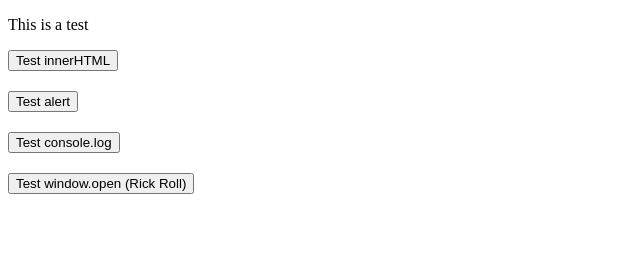
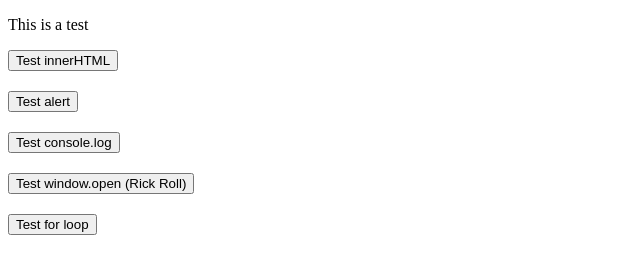
Before and after one commit to Ruben-van-der-Ark/test, a plain HTML site: page index.html in a window 1280 px wide. Shown: the whole page, without its empty margins (0-640 px from the left). Drawn offline with Linux system fonts and the light colour scheme.

Commit message:
For loop tests

```diff
--- a/index.html
+++ b/index.html
@@ -19,5 +19,7 @@
   <button onclick="testConsoleLog()">Test console.log</button>
 
   <button onclick="testRickRoll()"> Test window.open (Rick Roll)</button>
+
+  <button onclick="testForLoop()"> Test for loop</button>
 </body>
 </html>
--- a/testjs.js
+++ b/testjs.js
@@ -1,15 +1,28 @@
+// via w3schools en zelf expirimenteren
 function testInnerHTML(){
     document.getElementById("test").innerHTML = "Test successful!";
 }
 
 function testAlert() {
-    alert("Test successful!")
+    alert("Test successful!");
 }
 
 function testConsoleLog() {
-    console.log("Test successful!")
+    console.log("Test successful!");
 }
 
 function testRickRoll() {
     window.open("https://www.youtube.com/watch?v=dQw4w9WgXcQ");
 }
+
+function testForLoop() {
+    for (let i=1; i<=5; i++) {
+        console.log('*'.repeat(i));
+    }
+
+    for (let i=1; i<=5; i++) {
+        for (let j=1; j<=5; j++) {
+            console.log(i, j)
+        }
+    }
+}
```
